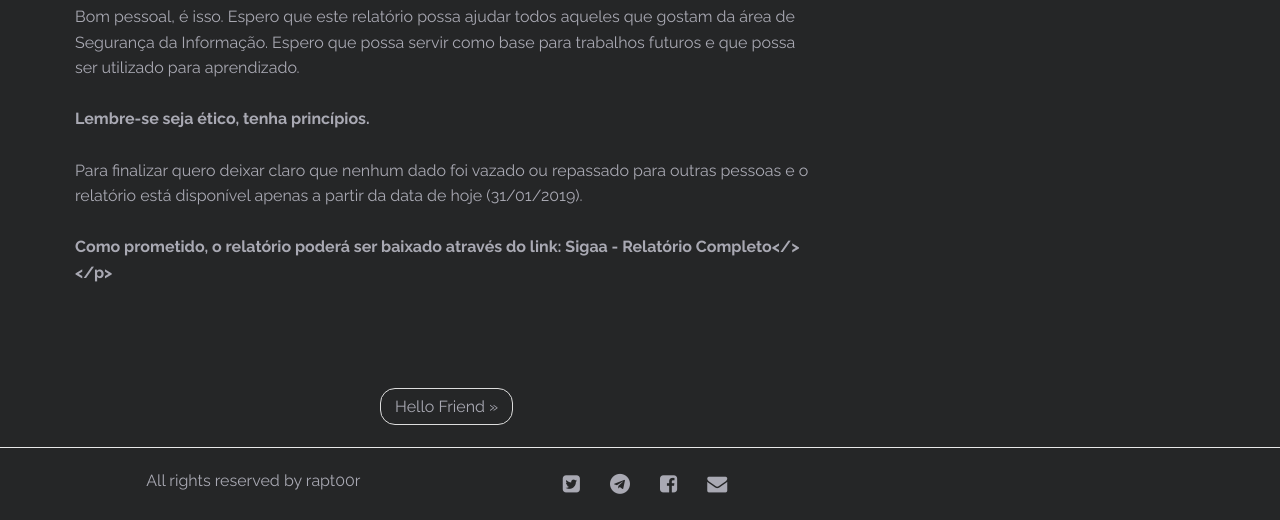
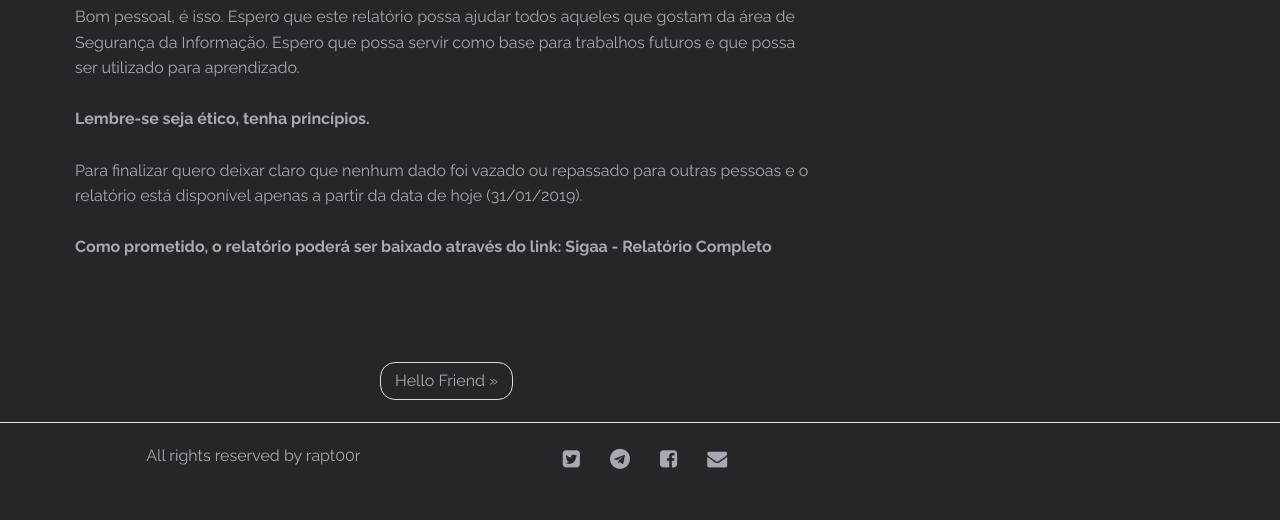
Before and after one commit to vitor-fernandes/vitor-fernandes.github.io, a Jekyll site: the page built from _posts/2019-02-01-Hacking-Universities.markdown, in a window 1280 px wide and 900 px high, scrolled down 6069 px, cut to the strip 380-900 px from the top of the window. Built offline with Jekyll 4.4.1, drawn with Linux system fonts in a browser that asks for light colours; after the commit the page ends 6944 px from its top, so only the background shows below that.

```diff
--- a/_posts/2019-02-01-Hacking-Universities.markdown
+++ b/_posts/2019-02-01-Hacking-Universities.markdown
@@ -144,5 +144,5 @@ Bom pessoal, é isso. Espero que este relatório possa ajudar todos aqueles que
 Para finalizar quero deixar claro que nenhum dado foi vazado ou repassado para outras pessoas e o relatório está disponível apenas a partir da data de hoje (31/01/2019).
 <br>
 <br>
-<b>Como prometido, o relatório poderá ser baixado através do link: <a href="https://drive.google.com/file/d/1ZpQX8tLkupvU4Q7m4qSvbTTjK2e00rAp/view?usp=sharing" target="_blank">Sigaa - Relatório Completo</a></>
+<b>Como prometido, o relatório poderá ser baixado através do link: <a href="https://drive.google.com/file/d/1ZpQX8tLkupvU4Q7m4qSvbTTjK2e00rAp/view?usp=sharing" target="_blank">Sigaa - Relatório Completo</a></b>
 </p>
```
